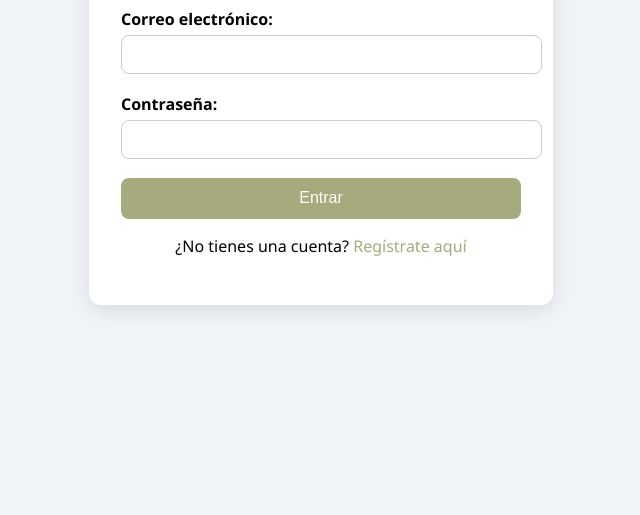
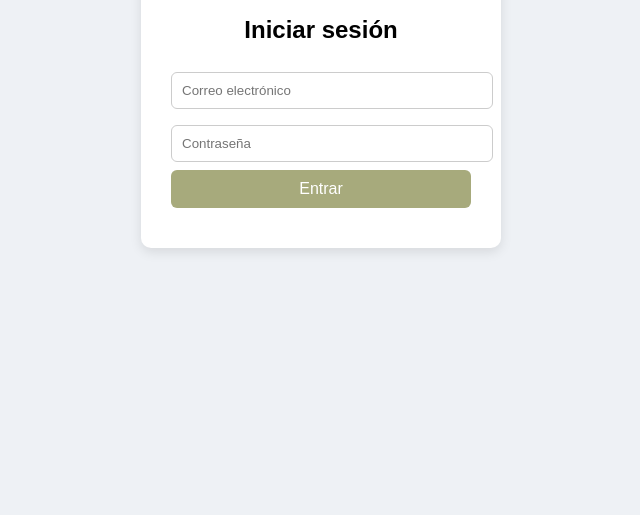
Before and after one commit to NexuRll/TrabajofrontEnd, a website: page public/login.html in a window 1280 px wide. Shown: the part 301-816 px from the top of the page, without its empty margins (319-959 px from the left). Drawn offline with Linux system fonts and the light colour scheme.

Commit message:
Actualizacion login y registro

```diff
--- a/public/login.html
+++ b/public/login.html
@@ -1,82 +1,109 @@
 <!DOCTYPE html>
 <html lang="es">
 <head>
-    <meta charset="UTF-8">
-    <title>Iniciar Sesión - EcoFood</title>
+    <meta charset="UTF-8" />
+    <meta name="viewport" content="width=device-width, initial-scale=1.0"/>
+    <title>Login</title>
     <style>
     body {
-            font-family: 'Segoe UI', sans-serif;
-            background-color: #f0f4f8;
+        background: #eef1f5;
+        font-family: Arial, sans-serif;
         display: flex;
         justify-content: center;
         align-items: center;
         height: 100vh;
-            margin: 0;
     }
     .form-container {
-            background-color: white;
-            padding: 2rem;
-            border-radius: 12px;
-            box-shadow: 0 5px 20px rgba(0, 0, 0, 0.1);
-            width: 100%;
-            max-width: 400px;
+        background: white;
+        padding: 30px;
+        border-radius: 10px;
+        box-shadow: 0 4px 12px rgba(0,0,0,0.1);
+        width: 300px;
     }
-        h1 {
-            margin-bottom: 1.5rem;
-            font-size: 1.8rem;
+    h2 {
         text-align: center;
-            color: #000000;
-        }
-        label {
-            display: block;
-            margin-bottom: 0.3rem;
-            font-weight: 600;
+        margin-bottom: 20px;
     }
     input {
         width: 100%;
-            padding: 0.6rem;
-            margin-bottom: 1.2rem;
+        padding: 10px;
+        margin: 8px 0;
         border: 1px solid #ccc;
-            border-radius: 8px;
-            font-size: 1rem;
+        border-radius: 6px;
     }
     button {
         width: 100%;
-            padding: 0.7rem;
-            background-color: #A7AA7C;
+        padding: 10px;
+        background: #A7AA7C;
+        color: white;
         border: none;
-            border-radius: 8px;
-            color: white;
-            font-size: 1rem;
+        border-radius: 6px;
         cursor: pointer;
-            transition: background-color 0.3s;
+        font-size: 16px;
     }
     button:hover {
-            background-color: #A7AA7C;
+        background: #A7AA7C;
     }
-        p {
-            margin-top: 1rem;
+    .msg {
         text-align: center;
-        }
-        a {
+        margin-top: 10px;
         color: #A7AA7C;
-            text-decoration: none;
     }
     </style>
 </head>
 <body>
     <div class="form-container">
-        <h1>Iniciar Sesión</h1>
-        <form action="/login" method="POST">
-            <label for="email">Correo electrónico:</label>
-            <input type="email" id="email" name="email" required>
+    <h2>Iniciar sesión</h2>
+    <input type="email" id="email" placeholder="Correo electrónico" required />
+    <input type="password" id="password" placeholder="Contraseña" required />
+    <button onclick="login()">Entrar</button>
+    <div class="msg" id="msg"></div>
+    </div>
 
-            <label for="password">Contraseña:</label>
-            <input type="password" id="password" name="password" required>
+    <script>
+    function login() {
+        const email = document.getElementById('email').value;
+        const pass = document.getElementById('password').value;
 
-            <button type="submit">Entrar</button>
-        </form>
-        <p>¿No tienes una cuenta? <a href="registro.html">Regístrate aquí</a></p>
-    </div>
+        const storedEmail = localStorage.getItem('fakeUserEmail');
+        const storedPass = localStorage.getItem('fakeUserPass');
+
+        if (email === storedEmail && pass === storedPass) {
+        document.getElementById('msg').style.color = 'green';
+        document.getElementById('msg').textContent = 'Login exitoso!';
+        setTimeout(() => {
+          window.location.href = 'index.html'; // Redirige a la página principal
+        }, 1500);
+        } else {
+        document.getElementById('msg').textContent = 'Correo o contraseña incorrectos';
+        }
+    }
+    </script>
+    <script>
+        // Usuario por defecto (se guarda si no existe ya)
+        if (!localStorage.getItem('fakeUserEmail')) {
+            localStorage.setItem('fakeUserEmail', 'admin@gmail.com');
+            localStorage.setItem('fakeUserPass', 'admin');
+        }
+
+        function login() {
+            const email = document.getElementById('email').value;
+            const pass = document.getElementById('password').value;
+
+            const storedEmail = localStorage.getItem('fakeUserEmail');
+            const storedPass = localStorage.getItem('fakeUserPass');
+
+            if (email === storedEmail && pass === storedPass) {
+                document.getElementById('msg').style.color = 'green';
+                document.getElementById('msg').textContent = 'Login exitoso!';
+                setTimeout(() => {
+                    window.location.href = 'index.html'; // Redirige a la página principal
+                }, 1500);
+            } else {
+                document.getElementById('msg').textContent = 'Correo o contraseña incorrectos';
+            }
+        }
+    </script>
+
 </body>
 </html>
```
Also changed, not shown: public/registro.html (+46 -49 lines). Lines whose indentation alone changed are shown as unchanged.
